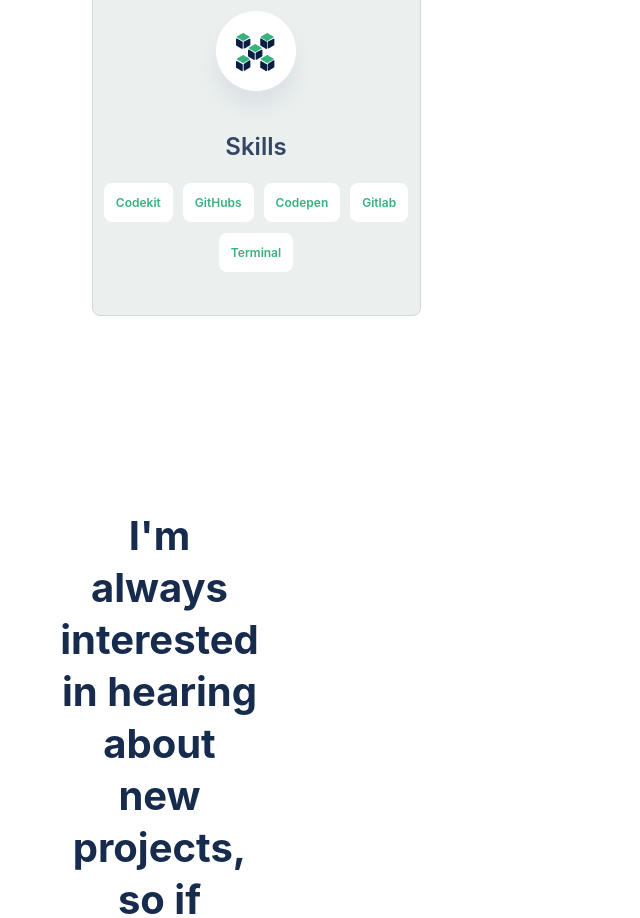
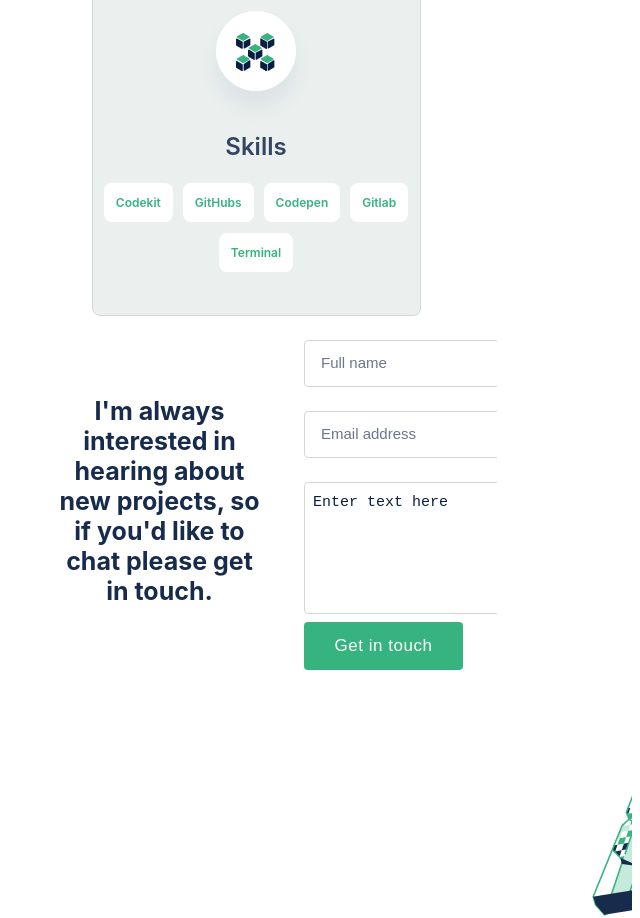
Before and after one commit to tarak-psdu/tarak-psdu.github.io, a website: page index.html in a window 768 px wide. Shown: the part 6014-6932 px from the top of the page, without its empty margins (128-768 px from the left). Drawn offline with Linux system fonts and the light colour scheme.

Commit message:
Add responsive form

```diff
--- a/style.css
+++ b/style.css
@@ -935,3 +935,66 @@
     display: none;
   }
 }
+
+@media only screen and (max-width: 1056px) and (min-width: 768px) {
+  .contact {
+    margin: 0 135px 0 135px;
+    overflow: hidden;
+  }
+
+  .touch {
+    float: left;
+    text-align: center;
+    width: 50%;
+    margin-top: -90px;
+  }
+
+  .touch h3 {
+    font-weight: 700;
+    font-size: 25px;
+    line-height: 30px;
+    font-style: normal;
+    margin: 20px;
+    color: #172b4d;
+  }
+
+  .form {
+    float: left;
+    width: 40%;
+  }
+
+  .form .common {
+    display: flex;
+    width: 40%;
+    min-width: 200px;
+    margin-top: 24px;
+    padding: 15px 16px;
+    border-radius: 4px;
+    border: 1px solid #d0d9d4;
+  }
+
+  .form input::placeholder {
+    font-weight: 400;
+    font-size: 15px;
+    line-height: 24px;
+    color: #6b778c;
+  }
+
+  .form textarea {
+    min-width: 40%;
+    height: 114px;
+    margin-top: 24px;
+    padding: 8px;
+    border-radius: 4px;
+    border: 1px solid #d0d9d4;
+    font-weight: 400;
+    font-size: 15px;
+    line-height: 24px;
+    color: #091e42;
+    width: 216px;
+  }
+
+  .touch-button .icon {
+    display: none;
+  }
+}
```
